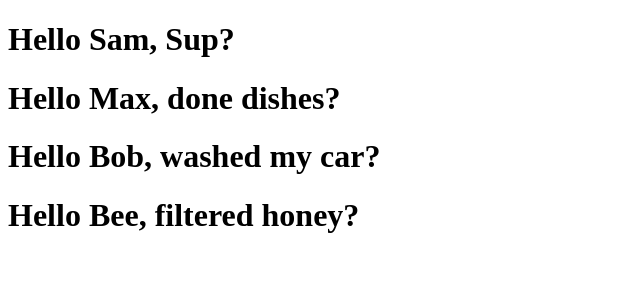
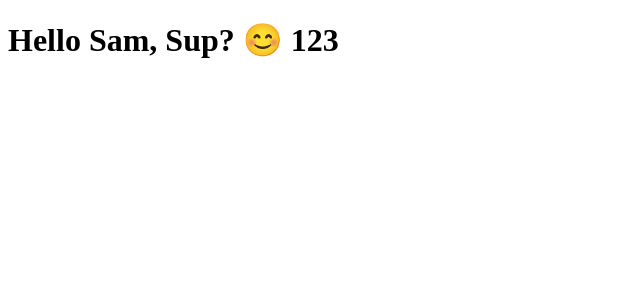
Before and after one commit to TANMAYTIWARIGUTS/reactpro, a React (Vite) app: page / in a window 1280 px wide. Shown: the top 300 px of the page, without its empty margins (0-640 px from the left). Built offline with nearby package versions, Linux system fonts and the light colour scheme.

Commit message:
props array

```diff
--- a/src/App.jsx
+++ b/src/App.jsx
@@ -1,13 +1,11 @@
 import Hello from './components/Hello';
 
 function App() {
-
+  const arr=[1,2,3];
   return (
     <div className="App">
-      <Hello name="Sam" msg="Sup?"/>
-      <Hello name="Max" msg="done dishes?"/>
-      <Hello name="Bob" msg="washed my car?"/>
-      <Hello name="Bee" msg="filtered honey?"/>
+      <Hello name="Sam" msg="Sup?" emoji="😊" arr={arr}/>
+
 
     </div>
   )
--- a/src/components/Hello.jsx
+++ b/src/components/Hello.jsx
@@ -1,8 +1,8 @@
 
-function Hello({name, msg}) {
+function Hello({name, msg, emoji, arr}) {
   return (
     <>
-      <h1>Hello {name}, {msg}</h1>
+      <h1>Hello {name}, {msg} {emoji} {arr}</h1>
     </>
   );
 }
```
